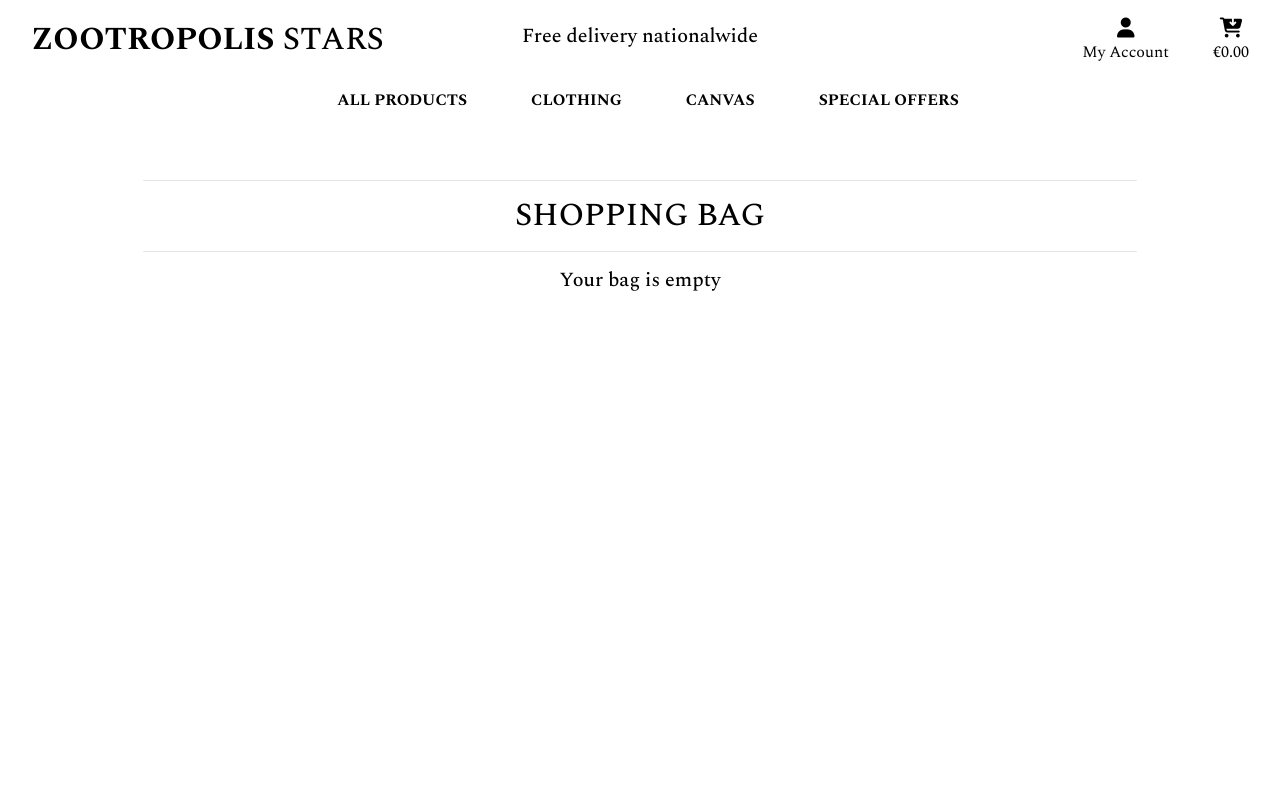
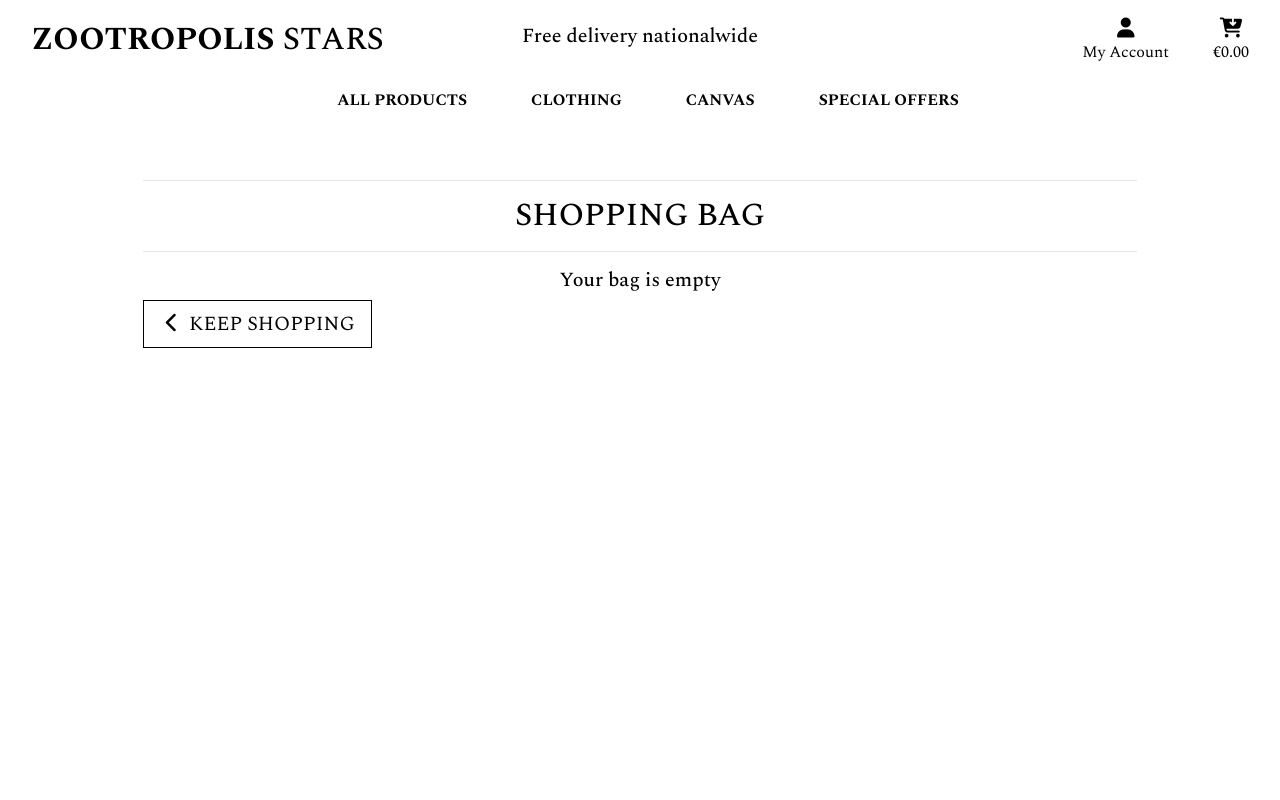
Before and after one commit to emalfiza/zootropolis-stars, a Django app: page /bag/ in a window 1280 px wide. Run offline with Django 3.2, Linux system fonts and the light colour scheme; some libraries are stand-ins or nearby versions.

Commit message:
Create a keep shopping link to the shopping page in the bag.html file

```diff
--- a/bag/templates/bag/bag.html
+++ b/bag/templates/bag/bag.html
@@ -25,6 +25,12 @@
                 {% if bag_items %}
                 {% else %}
                     <h5 class="text-center">Your bag is empty</h5>
+                    <a href="{% url 'products' %}" class="btn btn-outline-black rounded-0 btn-lg">
+                        <span class="icon">
+                            <i class="fas fa-chevron-left"></i>
+                        </span>
+                        <span class="text-uppercase">Keep Shopping</span>
+                    </a>
                 {% endif %}
             </div>
         </div>
```
